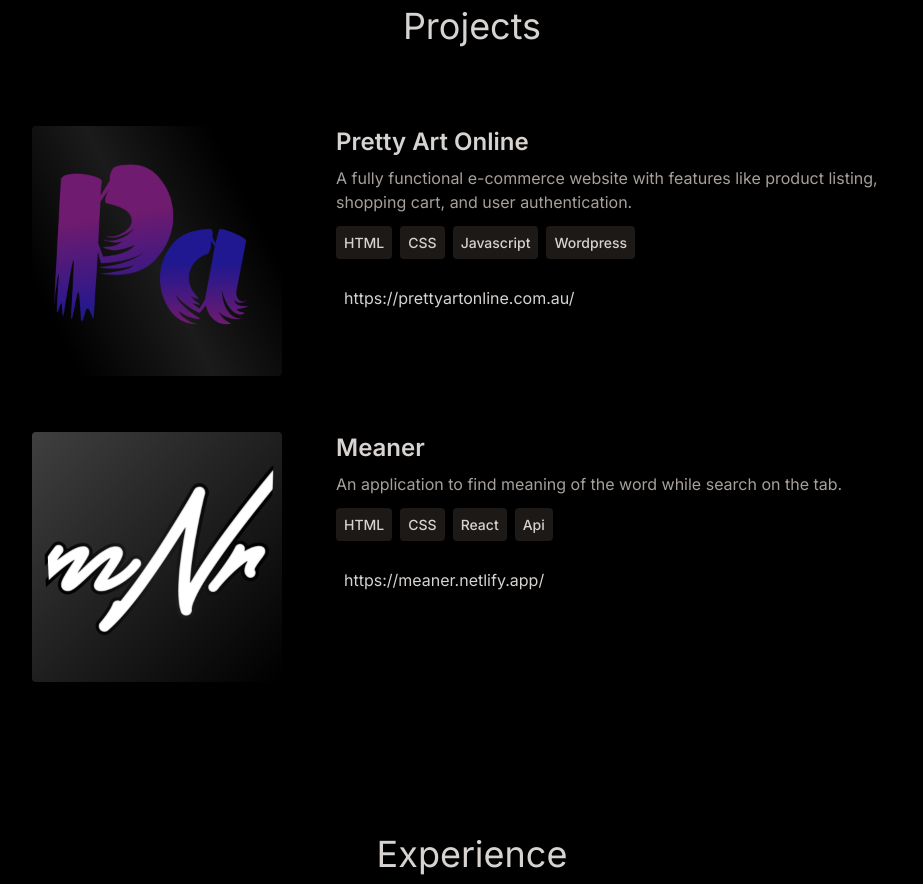
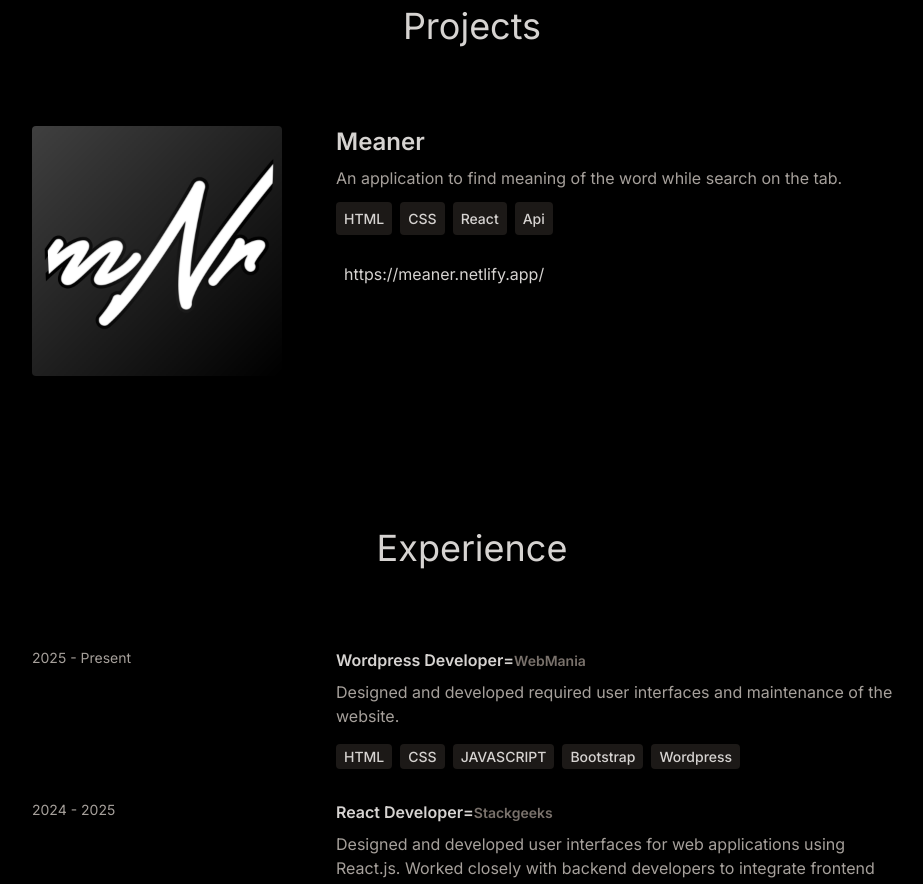
Before and after one commit to kumars-dev/front-end-development-progress, a React (Vite) app: page / in a window 1280 px wide. Shown: the part 1460-2344 px from the top of the page, without its empty margins (168-1091 px from the left). Built offline with nearby package versions, Linux system fonts and the light colour scheme.

Commit message:
contentjs changed their projects

```diff
--- a/src/assets/Content/content.js
+++ b/src/assets/Content/content.js
@@ -7,14 +7,14 @@ export const HERO_CONTENT = `A highly motivated and results-driven Web Developer
 
 export const ABOUT_CONTENT='';
 export const PROJECTS = [
-    {
-      title: "Pretty Art Online",
-      image: project1,
-      description:
-        "A fully functional e-commerce website with features like product listing, shopping cart, and user authentication.",
-      technologies: ["HTML", "CSS",'Javascript','Wordpress'],
-      links:'https://prettyartonline.com.au/',
-    },
+    // {
+    //   title: "Pretty Art Online",
+    //   image: project1,
+    //   description:
+    //     "A fully functional e-commerce website with features like product listing, shopping cart, and user authentication.",
+    //   technologies: ["HTML", "CSS",'Javascript','Wordpress'],
+    //   links:'https://prettyartonline.com.au/',
+    // },
     {
       title: "Meaner",
       image: project2,
```
